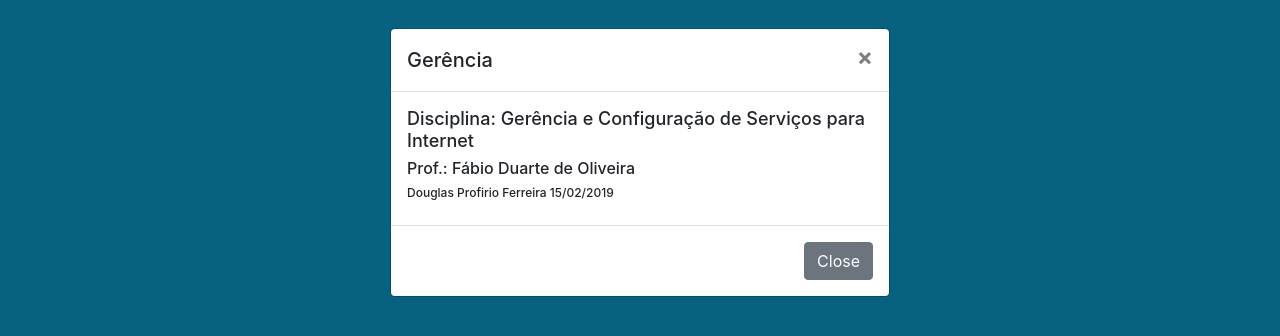
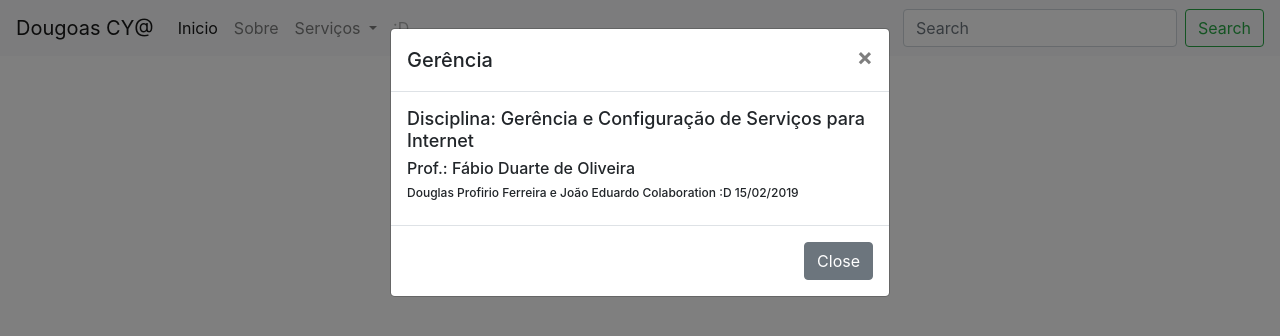
Before and after one commit to douglasprofirio/AprendendoGitHub, a plain HTML site: page index.html in a window 1280 px wide. Both pictures are taken after a click on the button "Clique here!". Drawn offline with nearby package versions, Linux system fonts and the light colour scheme.

Commit message:
adição do navbar

```diff
--- a/index.css
+++ b/index.css
@@ -1,6 +1,6 @@
 body {
     margin : 0;
-    background: rgba(0, 195, 255, 0.952);
+    background-color: white;
 }
 
 .div{
--- a/index.html
+++ b/index.html
@@ -19,6 +19,41 @@
 </head>
 
 <body>
+    <nav class="navbar navbar-expand-lg navbar-light bg-light">
+  <a class="navbar-brand" href="#">Dougoas CY@</a>
+  <button class="navbar-toggler" type="button" data-toggle="collapse" data-target="#navbarSupportedContent" aria-controls="navbarSupportedContent" aria-expanded="false" aria-label="Toggle navigation">
+    <span class="navbar-toggler-icon"></span>
+  </button>
+
+  <div class="collapse navbar-collapse" id="navbarSupportedContent">
+    <ul class="navbar-nav mr-auto">
+      <li class="nav-item active">
+        <a class="nav-link" href="#">Inicio<span class="sr-only">(current)</span></a>
+      </li>
+      <li class="nav-item">
+        <a class="nav-link" href="#">Sobre</a>
+      </li>
+      <li class="nav-item dropdown">
+        <a class="nav-link dropdown-toggle" href="#" id="navbarDropdown" role="button" data-toggle="dropdown" aria-haspopup="true" aria-expanded="false">
+          Serviços
+        </a>
+        <div class="dropdown-menu" aria-labelledby="navbarDropdown">
+          <a class="dropdown-item" href="#">Action</a>
+          <a class="dropdown-item" href="#">Another action</a>
+          <div class="dropdown-divider"></div>
+          <a class="dropdown-item" href="#">Something else here</a>
+        </div>
+      </li>
+      <li class="nav-item">
+        <a class="nav-link disabled" href="#">:D</a>
+      </li>
+    </ul>
+    <form class="form-inline my-2 my-lg-0">
+      <input class="form-control mr-sm-2" type="search" placeholder="Search" aria-label="Search">
+      <button class="btn btn-outline-success my-2 my-sm-0" type="submit">Search</button>
+    </form>
+  </div>
+</nav>
     <div class="div">
         <button type="button" class="btn btn-primary" data-toggle="modal" data-target="#exampleModal">
             Clique here!
@@ -47,7 +82,7 @@
                     </h2>
 
                     <h3>
-                        Douglas Profirio Ferreira
+                        Douglas Profirio Ferreira e João Eduardo Colaboration :D
                         15/02/2019
                     </h3>
 
```
